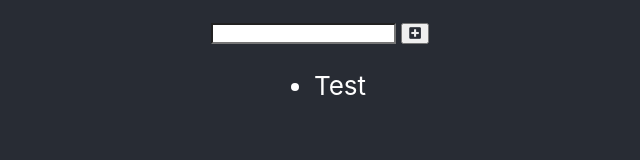
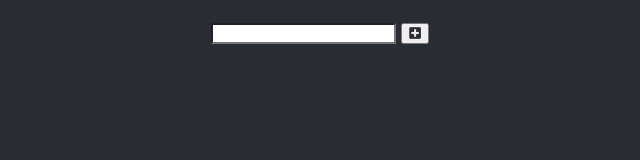
Before and after one commit to DevisWeb/wbs-w5p4-react, a React (Create React App) app: page / in a window 1280 px wide. Shown: the part 120-280 px from the top of the page, without its empty margins (320-960 px from the left). Built offline with nearby package versions, Linux system fonts and the light colour scheme.

Commit message:
create todo component, display on ui

```diff
--- a/src/App.js
+++ b/src/App.js
@@ -1,7 +1,7 @@
 import { useState } from "react";
 import "./App.css";
 import Form from "./components/Form";
-import Todolist from "./components/TodoList";
+import TodoList from "./components/TodoList";
 
 export default function App() {
   // In [ ] of our useState contain the following state-variables:
@@ -18,7 +18,7 @@ export default function App() {
         taskList={taskList}
         setTaskList={setTaskList}
       />
-      <Todolist />
+      <TodoList taskList={taskList} setTaskList={setTaskList} />
     </div>
   );
 }
--- a/src/components/Todolist.jsx
+++ b/src/components/Todolist.jsx
@@ -1,10 +1,20 @@
+import Todo from "./Todo";
+
 // TodoList component
-export default function TodoList() {
+
+export default function TodoList({ taskList, setTaskList }) {
   return (
     // inside the ul we want to render our Todo component
     // notice: https://reactjs.org/docs/lists-and-keys.html
     <ul>
-      <li>Test</li>
+      {taskList.map((inputValue) => (
+        <Todo
+          inputValue={inputValue.text}
+          setTaskList={setTaskList}
+          taskList={taskList}
+          key={inputValue.id}
+        />
+      ))}
     </ul>
   );
 }
```
